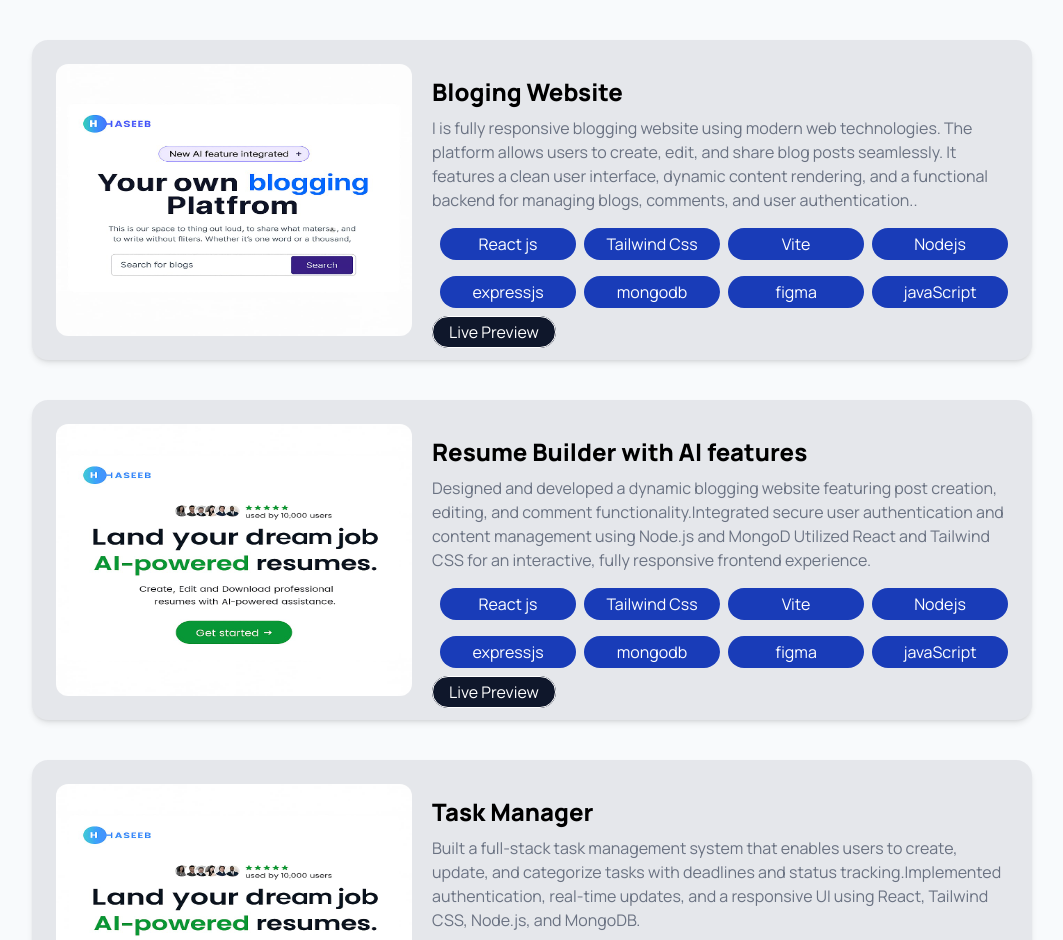
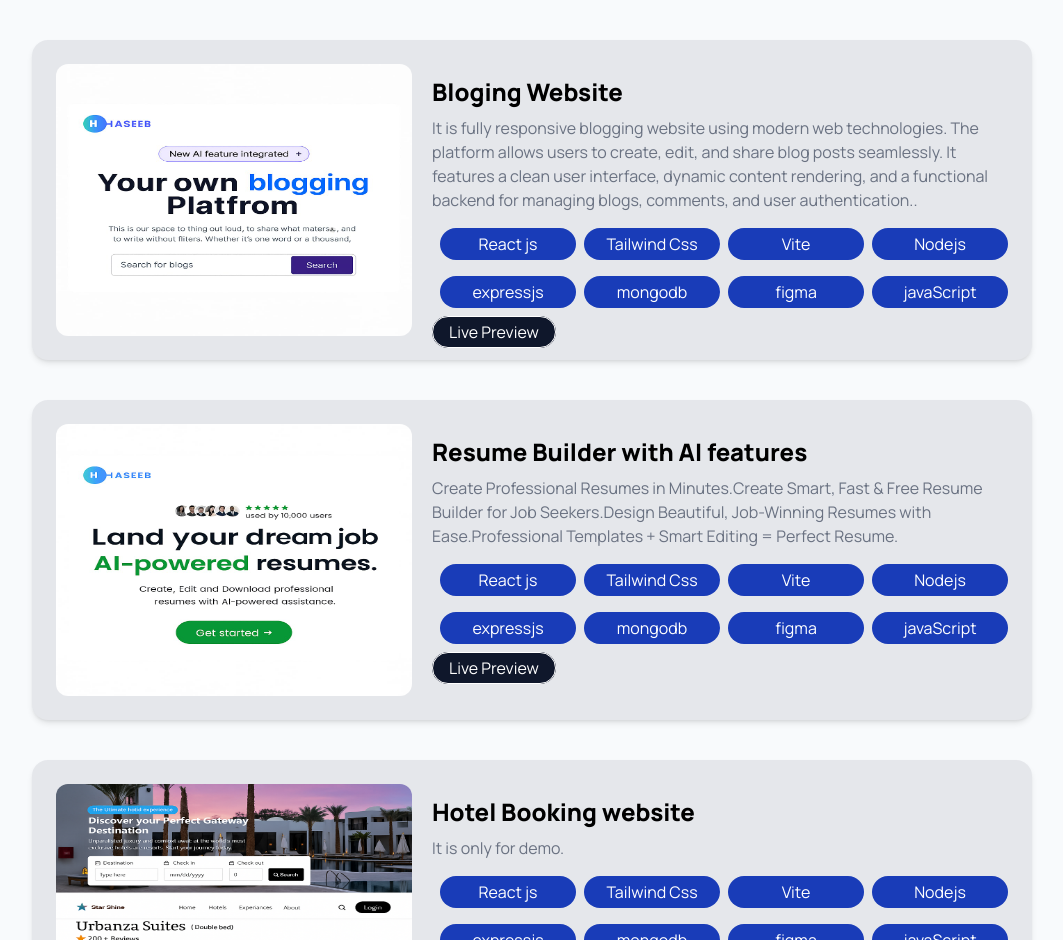
Before and after one commit to GIT507785/myapp--portfolio, a React (Vite) app: page /projects in a window 1280 px wide. Shown: the part 192-1132 px from the top of the page, without its empty margins (108-1171 px from the left). Built offline with nearby package versions, Linux system fonts and the light colour scheme.

Commit message:
add a thumbnail

```diff
--- a/src/pages/Projects.jsx
+++ b/src/pages/Projects.jsx
@@ -12,7 +12,7 @@ import google from "../assets/google.png";
 
 import thumImg  from '../assets/thubmnail_blog.jpg'
 import thumImg2  from '../assets/thumbnail_resume.jpg'
-import thumImg3  from '../assets/thumbnail_resume.jpg'
+import thumImg3  from '../assets/hotel.png'
 
 
 
@@ -30,25 +30,25 @@ const Projects = () => {
       image: thumImg,
       title: "Bloging Website",
       description:
-        "I is fully responsive blogging website using modern web technologies. The platform allows users to create, edit, and share blog posts seamlessly. It features a clean user interface, dynamic content rendering, and a functional backend for managing blogs, comments, and user authentication..",
+        "It is fully responsive blogging website using modern web technologies. The platform allows users to create, edit, and share blog posts seamlessly. It features a clean user interface, dynamic content rendering, and a functional backend for managing blogs, comments, and user authentication..",
       tech: ["React js", "Tailwind Css", "Vite" , "Nodejs" , "expressjs", "mongodb", "figma", "javaScript"],
       demoLink: "https://blog-app-eight-ashy-81.vercel.app",
     },
     {
       image: thumImg2,
       title: "Resume Builder with AI features",
-      description: " Designed and developed a dynamic blogging website featuring post creation, editing, and comment functionality.Integrated secure user authentication and content management using Node.js and MongoD Utilized React and Tailwind CSS for an interactive, fully responsive frontend experience.",
+      description: "Create Professional Resumes in Minutes.Create Smart, Fast & Free Resume Builder for Job Seekers.Design Beautiful, Job-Winning Resumes with Ease.Professional Templates + Smart Editing = Perfect Resume.",
 
       tech: ["React js", "Tailwind Css", "Vite" , "Nodejs" , "expressjs", "mongodb", "figma", "javaScript"],
       demoLink: "https://resume-builder-gules-three.vercel.app",
     },
     {
-      image: thumImg2,
-      title: "Task Manager",
+      image: thumImg3,
+      title: "Hotel Booking website",
       description:
-        "Built a full-stack task management system that enables users to create, update, and categorize tasks with deadlines and status tracking.Implemented authentication, real-time updates, and a responsive UI using React, Tailwind CSS, Node.js, and MongoDB.",
+        "It is only for demo.",
       tech: ["React js", "Tailwind Css", "Vite" , "Nodejs" , "expressjs", "mongodb", "figma", "javaScript"],
-      demoLink: "https://your-blog.com",
+      demoLink: "https://hotel-booking-haseeb3.vercel.app/",
     },
   ];
 
```
Also changed, not shown: src/assets/hotel.png (added).
